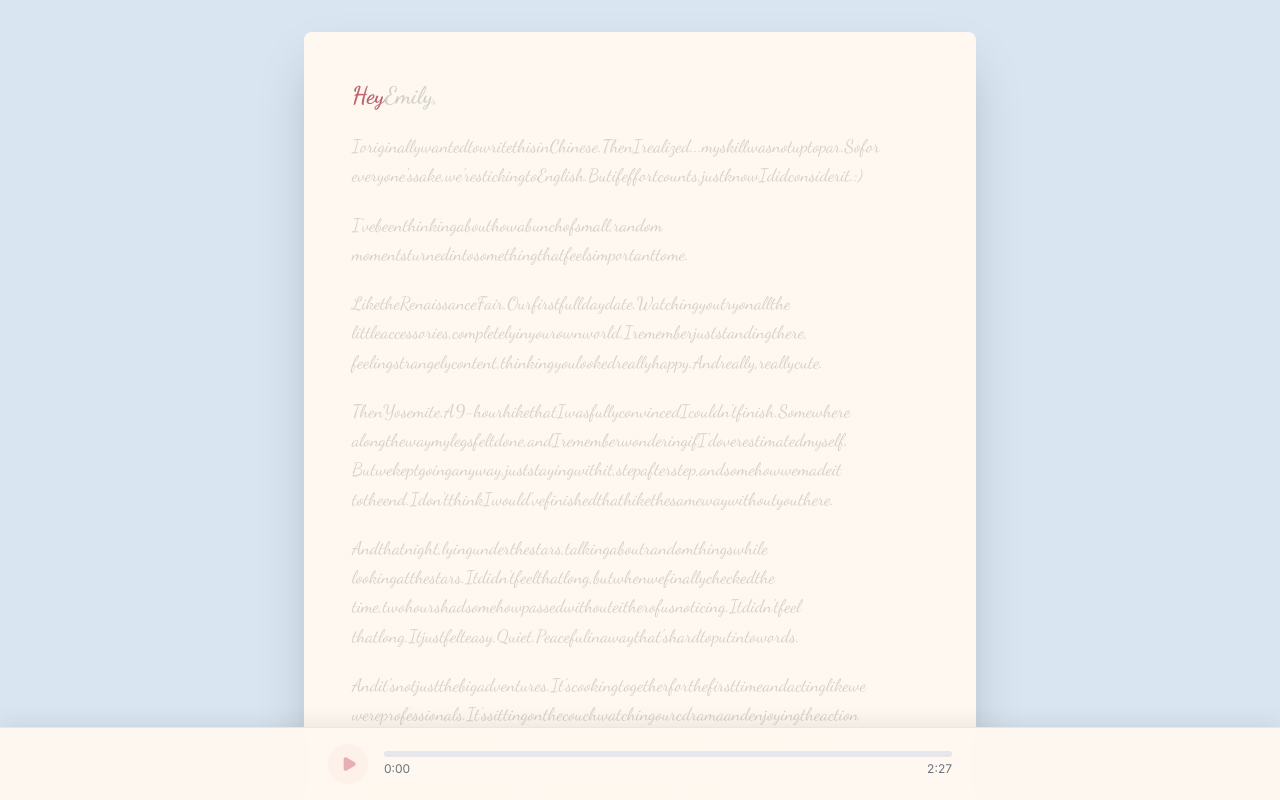
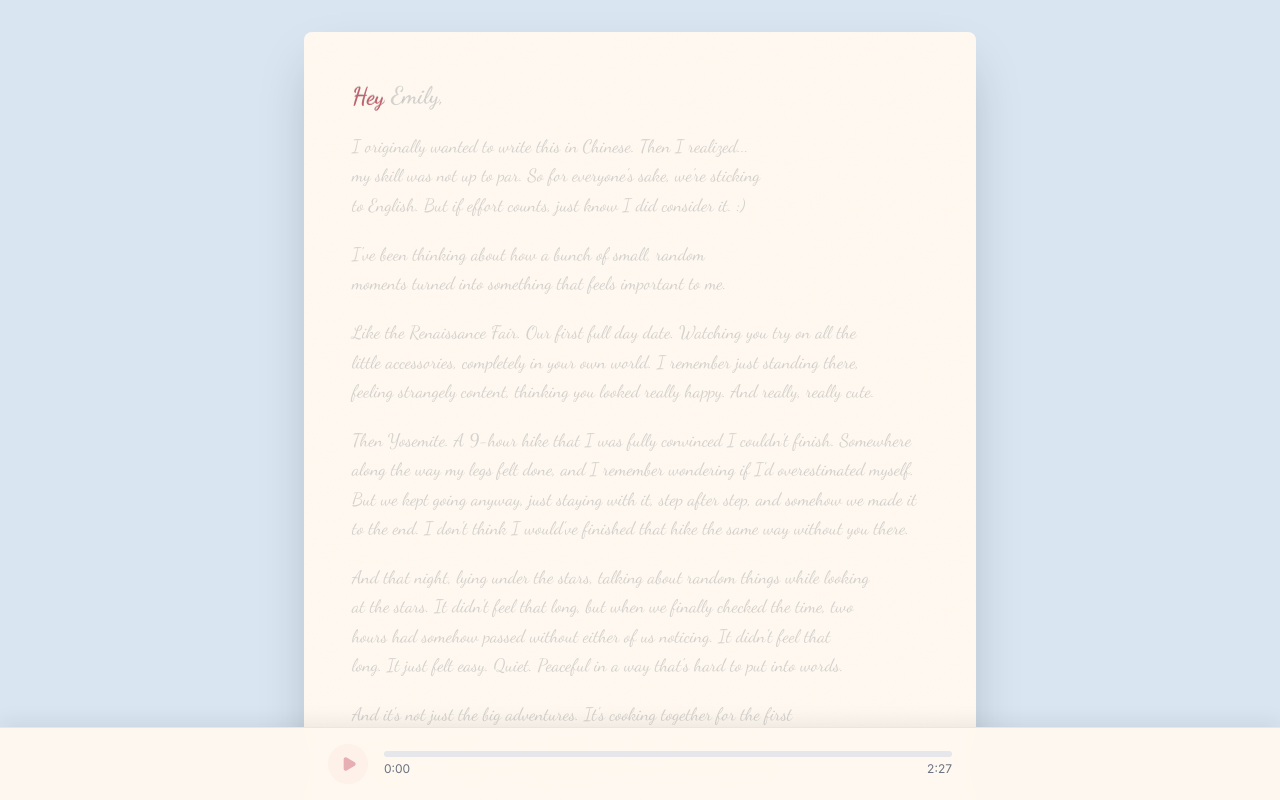
Before and after one commit to IdkwhatImD0ing/valentines, a Next.js app: page /letter in a window 1280 px wide. Built offline with nearby package versions, Linux system fonts and the light colour scheme.

Commit message:
fix: ensure proper word spacing with inline display
Move space inside span and change display to inline for
correct word spacing.

Co-authored-by: Bill Zhang <91146598+IdkwhatImD0ing@users.noreply.github.com>

```diff
--- a/components/voiceover-player.tsx
+++ b/components/voiceover-player.tsx
@@ -132,19 +132,21 @@ export function VoiceoverLetterContent() {
                     activeWord.paragraphIndex === pIndex &&
                     activeWord.wordIndex === wIndex
 
+                  const spacer = wIndex < paragraph.words.length - 1 ? " " : ""
+
                   return (
                     <span
                       key={wIndex}
-                      className="relative inline-block"
+                      className="relative inline"
                     >
-                      {/* Ghost text for layout - always present but invisible */}
+                      {/* Ghost text for layout - always present but faded */}
                       <span className="text-card-foreground/20">
-                        {wordObj.word}
+                        {wordObj.word}{spacer}
                       </span>
                       {/* Revealed text with writing animation */}
                       {spoken && (
                         <span
-                          className={`absolute inset-0 ${
+                          className={`absolute left-0 top-0 ${
                             isActive ? "text-[#C0616E]" : "text-card-foreground"
                           }`}
                           style={{
@@ -152,10 +154,9 @@ export function VoiceoverLetterContent() {
                             clipPath: spoken && !isActive ? "inset(0 0 0 0)" : undefined,
                           }}
                         >
-                          {wordObj.word}
+                          {wordObj.word}{spacer}
                         </span>
                       )}
-                      {wIndex < paragraph.words.length - 1 ? " " : ""}
                     </span>
                   )
                 })}
```
